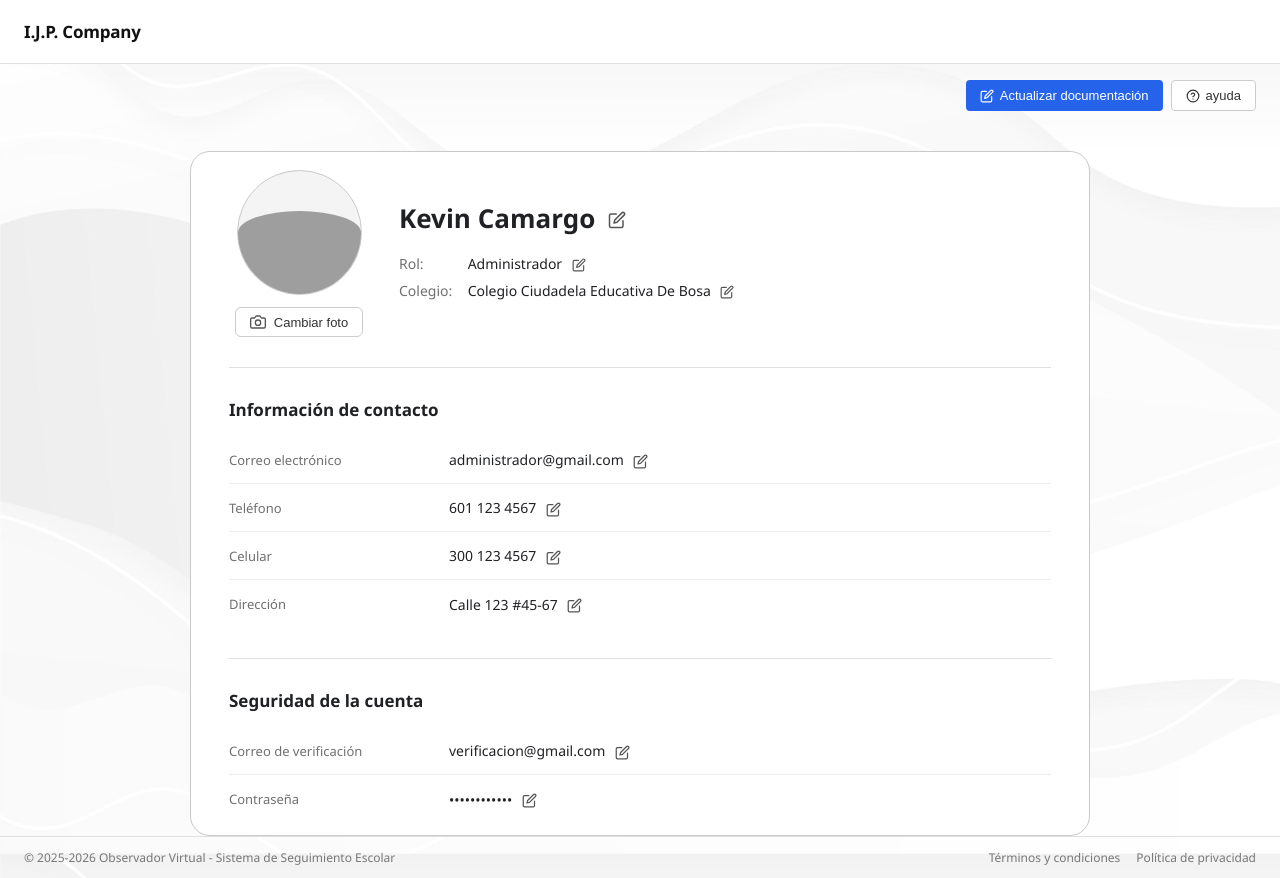
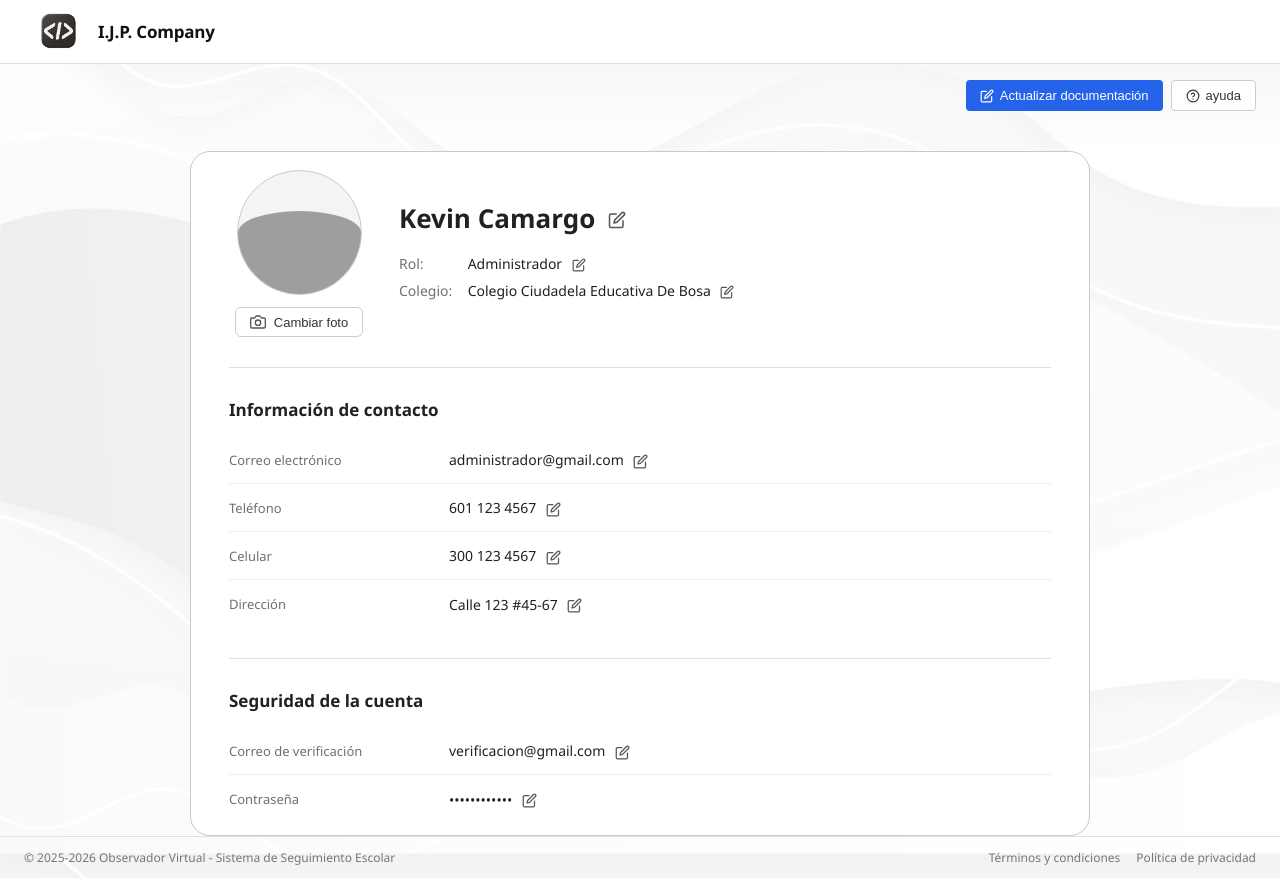
Before and after one commit to ElZamas20/I.J.P-COMPANY-PROYECTO-OBSERVADOR-VIRTUAL, a plain HTML site: page cuenta.html in a window 1280 px wide. Drawn offline with Linux system fonts and the light colour scheme; grey boxes are pictures that could not be loaded.

```diff
--- a/cuenta.html
+++ b/cuenta.html
@@ -41,9 +41,10 @@
 <!-- NAVBAR -->
 <nav class="navbar">
 
-    <span class="navbar-brand">
-        I.J.P. Company
-    </span>
+    <div class="navbar-brand-container">
+        <img src="logo empresa I.J.P COMPANY.png" alt="Logo IJP" class="navbar-logo-izquierdo">
+        <span class="navbar-brand">I.J.P. Company</span>
+    </div>
 
 </nav>
 
```
